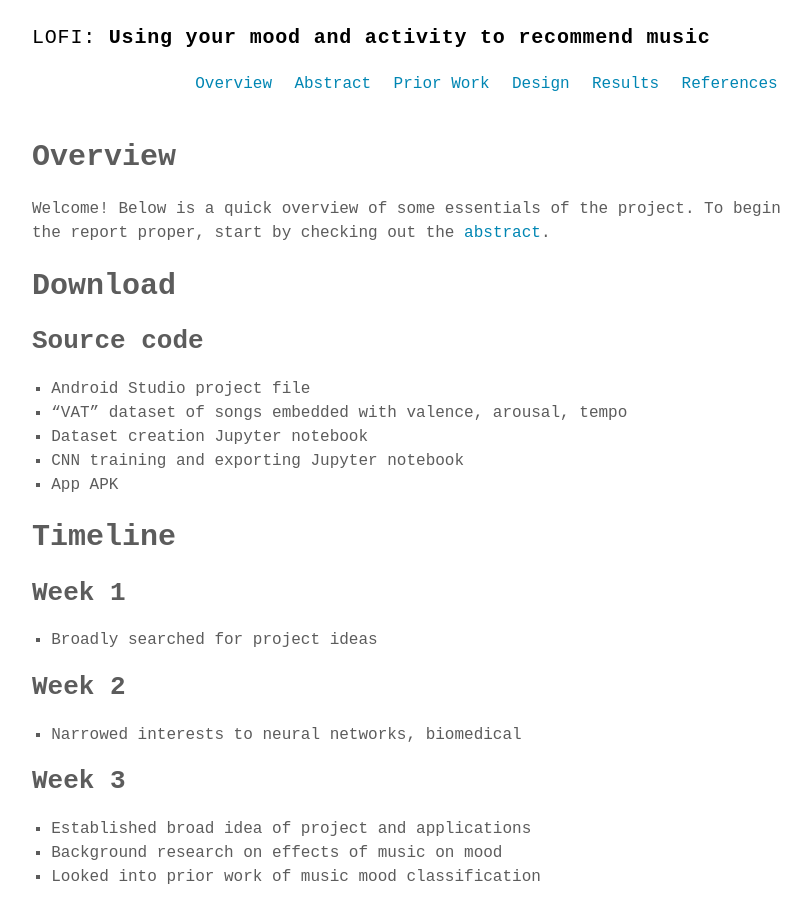
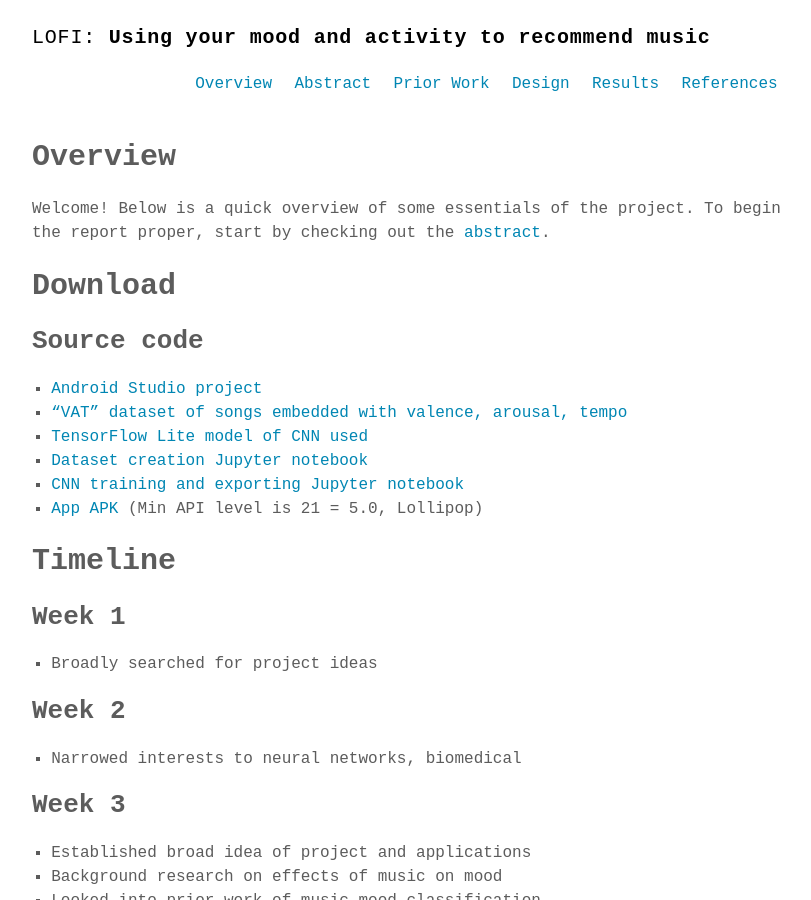
Before and after one commit to m202a-winter19-lofi/m202a-winter19-lofi.github.io, a Jekyll site: the page built from overview.md, in a window 1280 px wide and 900 px high. Shown: the whole window, without its empty margins (232-1043 px from the left). Built offline with Jekyll 4.4.1, drawn with Linux system fonts in a browser that asks for light colours; some web fonts are replaced.

Commit message:
more details

```diff
--- a/overview.md
+++ b/overview.md
@@ -9,11 +9,12 @@ Welcome! Below is a quick overview of some essentials of the project. To begin t
 
 ## Source code
 
-* Android Studio project file
-* "VAT" dataset of songs embedded with valence, arousal, tempo
-* Dataset creation Jupyter notebook
-* CNN training and exporting Jupyter notebook
-* App APK
+* <a href="https://github.com/m202a-winter19-lofi/lofi">Android Studio project</a>
+* <a href="https://github.com/m202a-winter19-lofi/lofi/tree/master/app/src/main/assets">"VAT" dataset of songs embedded with valence, arousal, tempo</a>
+* <a href="https://github.com/m202a-winter19-lofi/lofi/blob/master/app/src/main/assets/activity_recognizer_4.tflite">TensorFlow Lite model of CNN used</a>
+* <a href="https://github.com/jcr179/misc/blob/master/dataset_creation.ipynb">Dataset creation Jupyter notebook</a>
+* <a href="https://github.com/jcr179/misc/blob/master/CNN_6.ipynb">CNN training and exporting Jupyter notebook</a>
+* <a href="https://github.com/m202a-winter19-lofi/lofi/blob/master/app/build/outputs/apk/debug/app-debug.apk">App APK</a> (Min API level is 21 = 5.0, Lollipop)
 
 
 
```
Also changed, not shown: design.md (+8 -0 lines).
